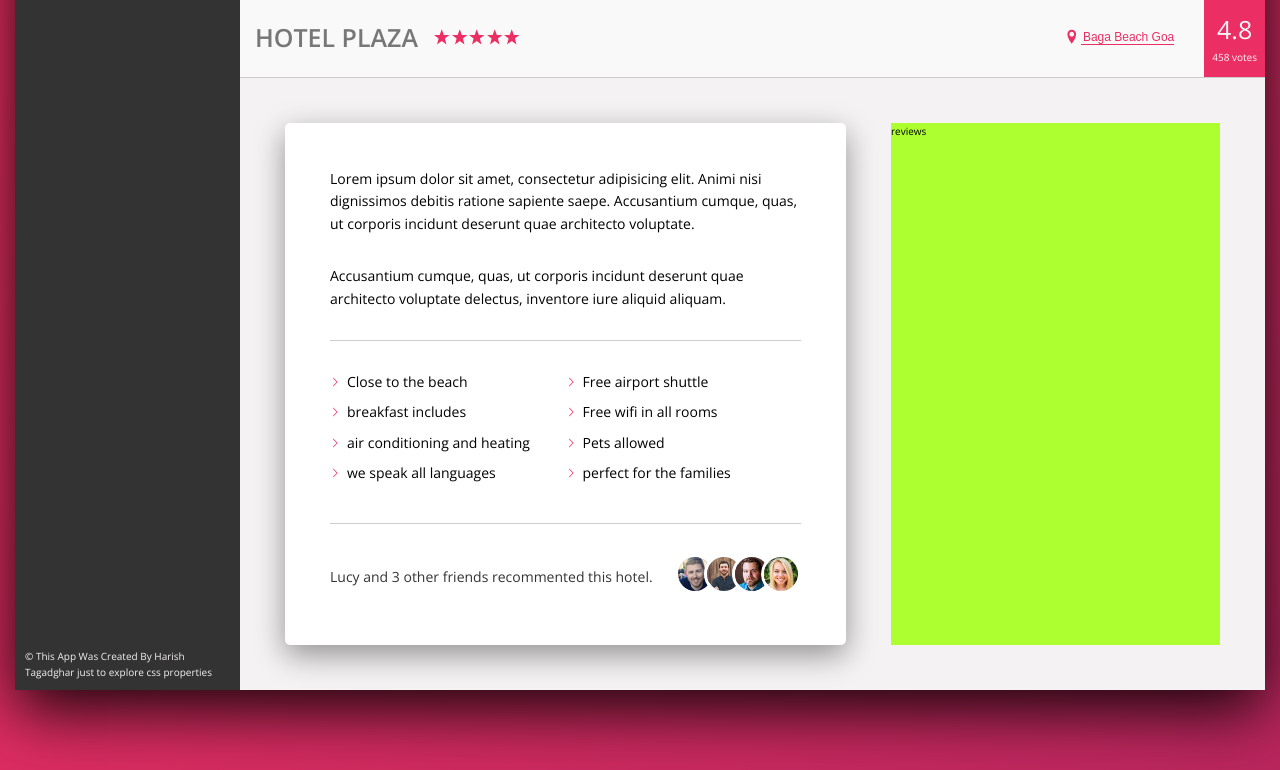
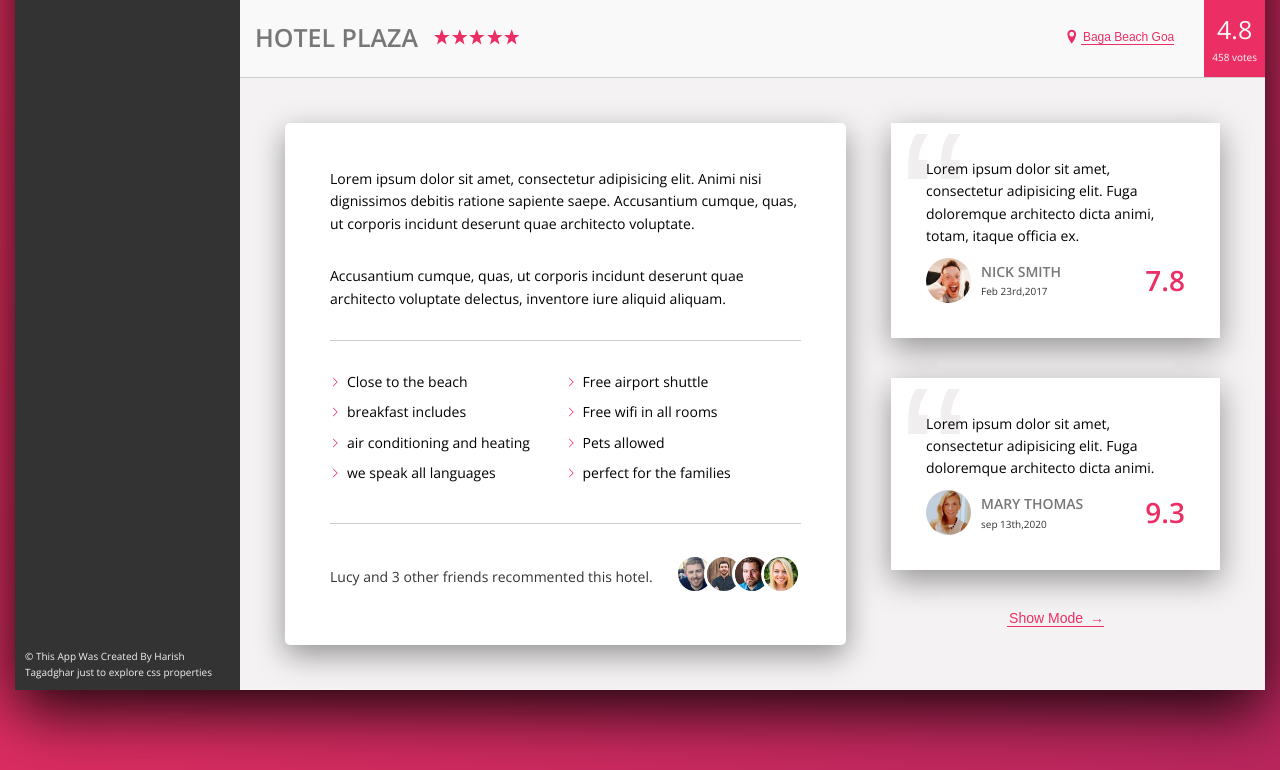
Before and after one commit to HarishTagadghar/trillo-css, a website: page index.html in a window 1280 px wide. Shown: the part 564-1334 px from the top of the page. Drawn offline with nearby package versions, Linux system fonts and the light colour scheme.

Commit message:
completed reviews section

```diff
--- a/index.html
+++ b/index.html
@@ -167,7 +167,37 @@
               </div>
             </div>
             <div class="reviews">
-              reviews
+              <figure class="review">
+                <div class="review-text">
+                  Lorem ipsum dolor sit amet, consectetur adipisicing elit. Fuga doloremque architecto dicta animi, totam, itaque officia ex.
+                </div>
+                <div class="review-user-box">
+                  <img src="img/user-1.jpg" class="review-photo" alt="">
+
+                  <div class="review-user-info">
+                    <p class="review-name">Nick Smith</p>
+                    <p class="review-date">Feb 23rd,2017</p>
+                  </div>
+                  <h1 class="review-rating">7.8</h1>
+                </div>
+              </figure>
+
+              <figure class="review">
+                <div class="review-text">
+                  Lorem ipsum dolor sit amet, consectetur adipisicing elit. Fuga doloremque architecto dicta animi.
+                </div>
+                <div class="review-user-box">
+                  <img src="img/user-2.jpg" class="review-photo" alt="">
+
+                  <div class="review-user-info">
+                    <p class="review-name">Mary thomas</p>
+                    <p class="review-date">sep 13th,2020</p>
+                  </div>
+
+                  <h1 class="review-rating">9.3</h1>
+                </div>
+              </figure>
+              <button class="btn-inline">Show Mode <span> &rarr; </span></button>
             </div>
           </div>
         </main>
--- a/sass/_componentes.scss
+++ b/sass/_componentes.scss
@@ -238,8 +238,16 @@ margin-left: 2rem;
     cursor: pointer;
     transition: all .2s;
 
+    & span {
+        margin-left: 3px;
+        transition:  margin-left .2s;
+    }
+
     &:hover{
         color: var(--color-Grey-dark-1);
+        span{
+            margin-left: 8px;
+        }
     }
     &:focus{
         outline: none;
@@ -313,3 +321,55 @@ margin-left: 2rem;
         }
     }
 }
+
+.review{
+    padding: 3.5rem;
+    margin-bottom: 4rem;
+    background-color: white;
+    box-shadow: 0 1rem 3rem rgba(0,0,0,.4);
+    position: relative;
+    overflow: hidden;
+    &-text{
+    margin-bottom: 1rem;
+    z-index: 10;
+    position: relative;
+    }
+    &-user-box{
+    display: flex;
+    align-items: center;
+}
+    &-photo{
+        width: 4.5rem;
+        height: 4.5rem;
+        border-radius: 50%;
+        margin-right: 1rem;
+    }
+    &-user-info{
+
+    }
+    &-name{
+    font-weight: 700;
+    color: var(--color-Grey-dark-2);
+    text-transform: uppercase;
+    }
+    &-date{
+    font-size: 1rem;
+    font-weight: 100;
+    color: var(--color-Grey-dark-1);
+    }
+    &-rating{
+    margin-left: auto;
+    color: var(--color-Primary);
+    }
+    &::before{
+        content: "\201C";
+        position: absolute;
+        top: -2rem;
+        left: 1rem;
+        line-height: 1;
+        font-size: 20rem;
+        z-index: 1;
+        color: var(--color-Grey-light-3);
+        font-family: sans-serif;
+    }
+}
--- a/sass/_layout.scss
+++ b/sass/_layout.scss
@@ -34,6 +34,7 @@ min-height: 80rem;
     display: flex;
     padding: 4.5rem;
     background-color: var(--color-Grey-light-2);
+    font-size: 1.4rem;
 
     }
     .description{
@@ -42,12 +43,13 @@ min-height: 80rem;
     margin-right: 4.5rem;
     box-shadow: 0 1rem 3rem rgba(0,0,0,.4);
     padding: 4.5rem;
-    font-size: 1.4rem;
     border-radius: 5px !important;
 
 
     }
     .reviews{
-    background-color: greenyellow;
     flex: 1;
+    display: flex;
+    flex-direction: column;
+    align-items: center;
     }
```
Also changed, not shown: css/style.css, img/text.txt (line endings or trailing spaces).
